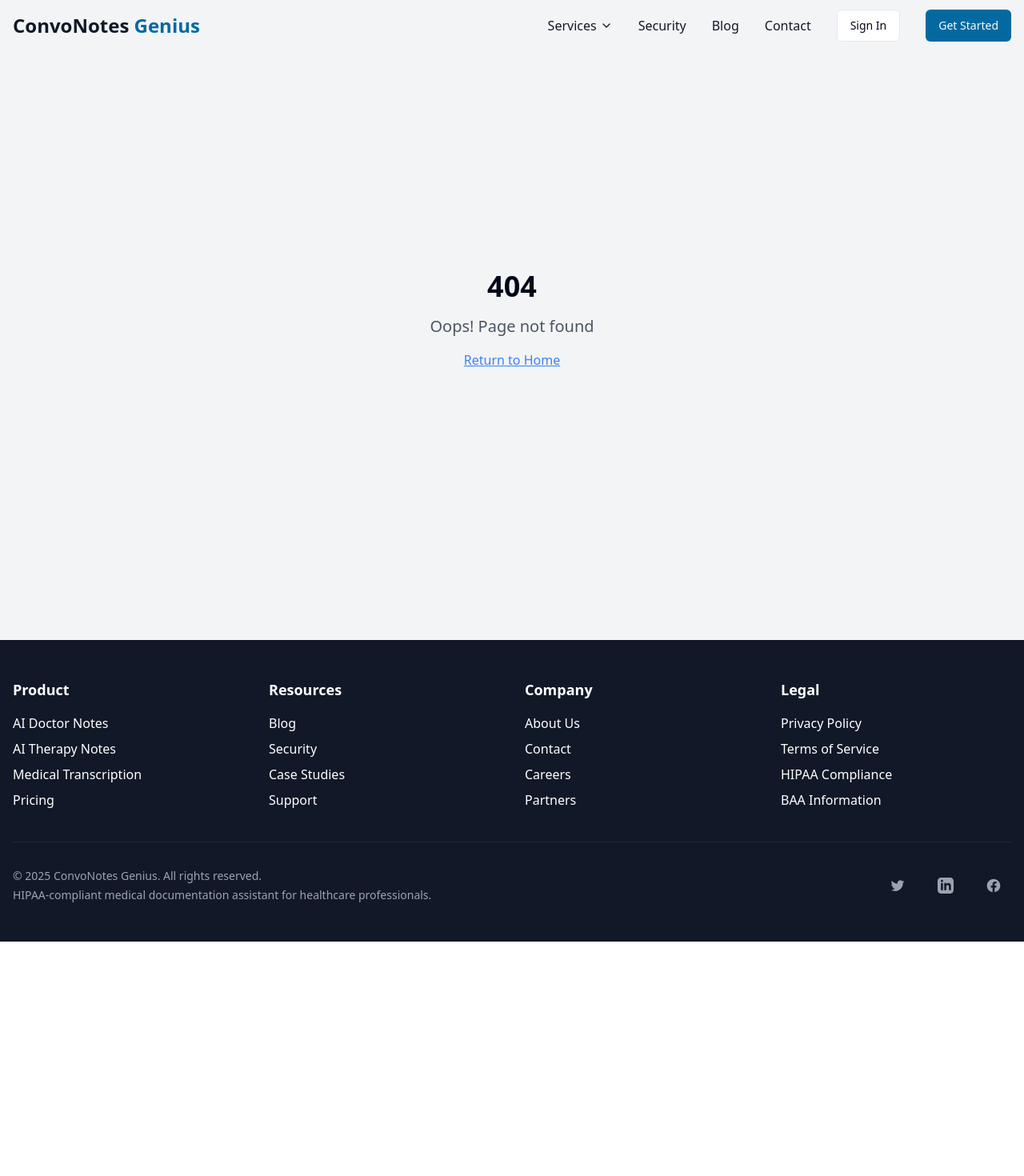
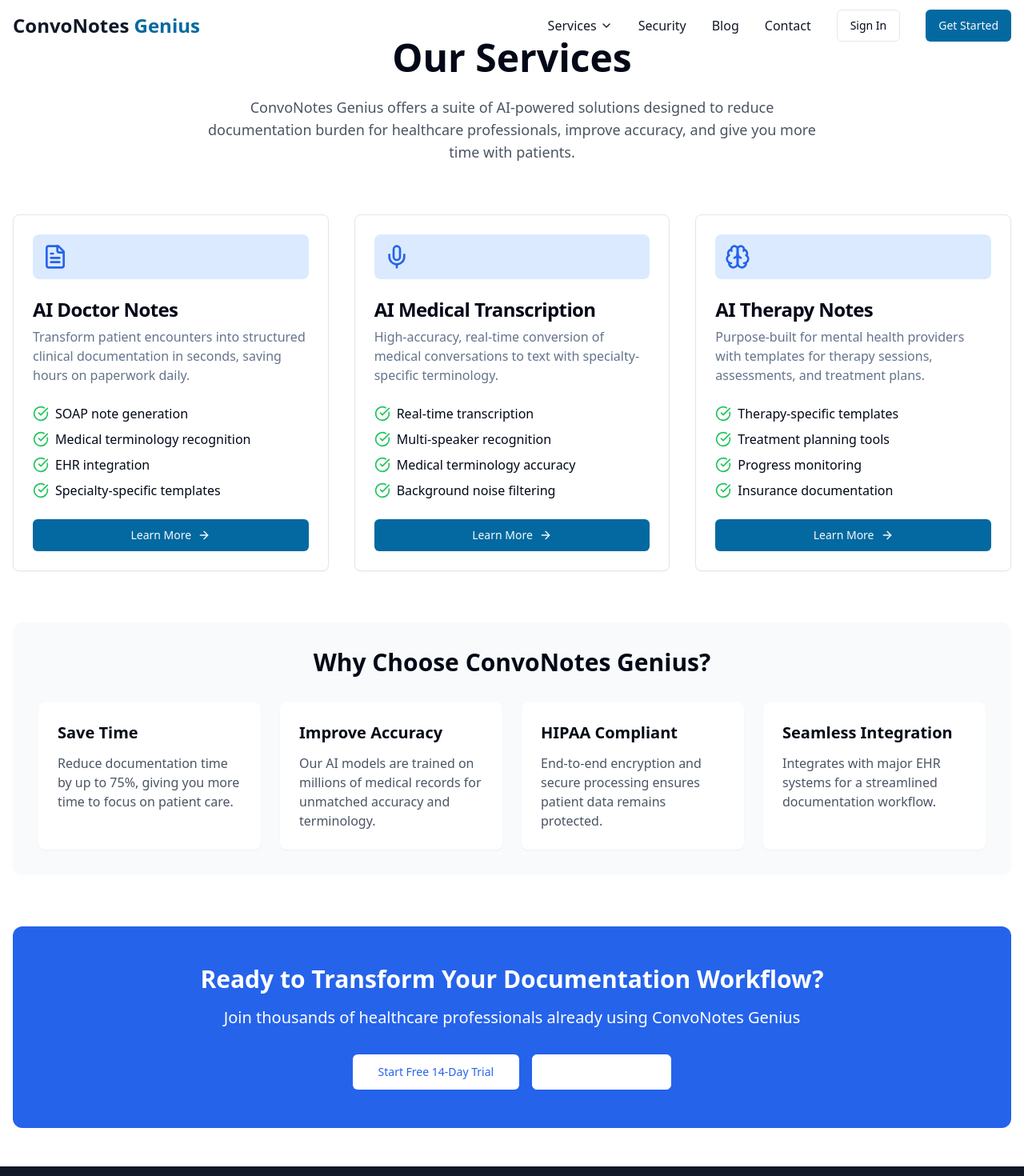
Before and after one commit to sbevans4/aidoctornotes1, a React (Vite) app: page /services in a window 1280 px wide. Shown: the top 1470 px of the page at 80% size. Before the commit the page ends 1177 px from the top, so only its background shows below. Built offline with nearby package versions, Linux system fonts and the light colour scheme; no server answers.

Commit message:
feat: Implement service page
Implement the service page.

```diff
--- a/src/App.tsx
+++ b/src/App.tsx
@@ -1,4 +1,3 @@
-
 import { BrowserRouter as Router, Routes, Route, Navigate } from "react-router-dom";
 import { QueryClient, QueryClientProvider } from "@tanstack/react-query";
 import { useEffect, useState } from "react";
@@ -10,6 +9,7 @@ import NotFound from "./pages/NotFound";
 import SubscriptionPlans from "./pages/SubscriptionPlans";
 import Auth from "./pages/Auth";
 import Enterprise from "./pages/Enterprise";
+import Services from "./pages/Services";
 import AIDoctorNotes from "./pages/Services/AIDoctorNotes";
 import AITherapyNotes from "./pages/Services/AITherapyNotes";
 import AIMedicalTranscription from "./pages/Services/AIMedicalTranscription";
@@ -68,7 +68,15 @@ function App() {
             }
           />
 
-          {/* Service Pages */}
+          {/* Services Pages */}
+          <Route
+            path="/services"
+            element={
+              <Layout>
+                <Services />
+              </Layout>
+            }
+          />
           <Route
             path="/services/ai-doctor-notes"
             element={
--- a/src/components/landing/ServicesSection.tsx
+++ b/src/components/landing/ServicesSection.tsx
@@ -63,11 +63,10 @@ export const ServicesSection = () => {
 
         <div className="text-center mt-12">
           <Button
-            size="lg"
-            onClick={() => navigate("/auth")}
+            onClick={() => navigate("/services")}
             className="bg-blue-600 hover:bg-blue-700"
           >
-            Start Your Free Trial
+            View All Services
           </Button>
         </div>
       </div>
--- /dev/null
+++ b/src/pages/Services.tsx
@@ -0,0 +1,188 @@
+
+import React from "react";
+import { Helmet } from "react-helmet";
+import { Button } from "@/components/ui/button";
+import { Card, CardContent, CardDescription, CardFooter, CardHeader, CardTitle } from "@/components/ui/card";
+import { ArrowRight, FileText, Mic, Brain, CheckCircle } from "lucide-react";
+import { useNavigate } from "react-router-dom";
+import { motion } from "framer-motion";
+
+const Services = () => {
+  const navigate = useNavigate();
+
+  const services = [
+    {
+      title: "AI Doctor Notes",
+      description: "Transform patient encounters into structured clinical documentation in seconds, saving hours on paperwork daily.",
+      icon: FileText,
+      link: "/services/ai-doctor-notes",
+      features: [
+        "SOAP note generation",
+        "Medical terminology recognition",
+        "EHR integration",
+        "Specialty-specific templates"
+      ]
+    },
+    {
+      title: "AI Medical Transcription",
+      description: "High-accuracy, real-time conversion of medical conversations to text with specialty-specific terminology.",
+      icon: Mic,
+      link: "/services/ai-medical-transcription",
+      features: [
+        "Real-time transcription",
+        "Multi-speaker recognition",
+        "Medical terminology accuracy",
+        "Background noise filtering"
+      ]
+    },
+    {
+      title: "AI Therapy Notes",
+      description: "Purpose-built for mental health providers with templates for therapy sessions, assessments, and treatment plans.",
+      icon: Brain,
+      link: "/services/ai-therapy-notes",
+      features: [
+        "Therapy-specific templates",
+        "Treatment planning tools",
+        "Progress monitoring",
+        "Insurance documentation"
+      ]
+    }
+  ];
+
+  const containerVariants = {
+    hidden: { opacity: 0 },
+    visible: {
+      opacity: 1,
+      transition: {
+        staggerChildren: 0.2
+      }
+    }
+  };
+
+  const itemVariants = {
+    hidden: { y: 20, opacity: 0 },
+    visible: {
+      y: 0,
+      opacity: 1,
+      transition: {
+        duration: 0.5
+      }
+    }
+  };
+
+  return (
+    <>
+      <Helmet>
+        <title>Our Services | ConvoNotes Genius</title>
+        <meta
+          name="description"
+          content="Explore our AI-powered medical documentation solutions including doctor notes, medical transcription, and therapy notes."
+        />
+      </Helmet>
+
+      <div className="container mx-auto px-4 py-12">
+        {/* Hero Section */}
+        <div className="text-center mb-16">
+          <h1 className="text-4xl md:text-5xl font-bold mb-6">Our Services</h1>
+          <p className="text-lg text-gray-600 max-w-3xl mx-auto">
+            ConvoNotes Genius offers a suite of AI-powered solutions designed to reduce documentation burden for healthcare professionals, improve accuracy, and give you more time with patients.
+          </p>
+        </div>
+
+        {/* Services Grid */}
+        <motion.div
+          className="grid md:grid-cols-3 gap-8 mb-16"
+          variants={containerVariants}
+          initial="hidden"
+          animate="visible"
+        >
+          {services.map((service, index) => (
+            <motion.div key={index} variants={itemVariants}>
+              <Card className="h-full flex flex-col hover:shadow-lg transition-shadow">
+                <CardHeader>
+                  <div className="mb-4 bg-blue-100 inline-block p-3 rounded-lg">
+                    <service.icon className="h-8 w-8 text-blue-600" />
+                  </div>
+                  <CardTitle className="text-2xl">{service.title}</CardTitle>
+                  <CardDescription className="text-base">{service.description}</CardDescription>
+                </CardHeader>
+                <CardContent className="flex-grow">
+                  <ul className="space-y-2">
+                    {service.features.map((feature, i) => (
+                      <li key={i} className="flex items-center gap-2">
+                        <CheckCircle className="h-5 w-5 text-green-500 shrink-0" />
+                        <span>{feature}</span>
+                      </li>
+                    ))}
+                  </ul>
+                </CardContent>
+                <CardFooter>
+                  <Button
+                    className="w-full"
+                    onClick={() => navigate(service.link)}
+                  >
+                    Learn More <ArrowRight className="ml-2 h-4 w-4" />
+                  </Button>
+                </CardFooter>
+              </Card>
+            </motion.div>
+          ))}
+        </motion.div>
+
+        {/* Why Choose Us */}
+        <div className="bg-gray-50 rounded-xl p-8 mb-16">
+          <h2 className="text-3xl font-bold mb-8 text-center">Why Choose ConvoNotes Genius?</h2>
+
+          <div className="grid md:grid-cols-2 lg:grid-cols-4 gap-6">
+            <div className="bg-white p-6 rounded-lg shadow-sm">
+              <h3 className="text-xl font-bold mb-3">Save Time</h3>
+              <p className="text-gray-600">Reduce documentation time by up to 75%, giving you more time to focus on patient care.</p>
+            </div>
+
+            <div className="bg-white p-6 rounded-lg shadow-sm">
+              <h3 className="text-xl font-bold mb-3">Improve Accuracy</h3>
+              <p className="text-gray-600">Our AI models are trained on millions of medical records for unmatched accuracy and terminology.</p>
+            </div>
+
+            <div className="bg-white p-6 rounded-lg shadow-sm">
+              <h3 className="text-xl font-bold mb-3">HIPAA Compliant</h3>
+              <p className="text-gray-600">End-to-end encryption and secure processing ensures patient data remains protected.</p>
+            </div>
+
+            <div className="bg-white p-6 rounded-lg shadow-sm">
+              <h3 className="text-xl font-bold mb-3">Seamless Integration</h3>
+              <p className="text-gray-600">Integrates with major EHR systems for a streamlined documentation workflow.</p>
+            </div>
+          </div>
+        </div>
+
+        {/* CTA Section */}
+        <div className="text-center bg-blue-600 text-white p-12 rounded-xl">
+          <h2 className="text-3xl font-bold mb-4">Ready to Transform Your Documentation Workflow?</h2>
+          <p className="text-xl mb-8 max-w-3xl mx-auto">
+            Join thousands of healthcare professionals already using ConvoNotes Genius
+          </p>
+          <div className="flex flex-col sm:flex-row justify-center gap-4">
+            <Button
+              size="lg"
+              onClick={() => navigate("/auth")}
+              className="bg-white text-blue-600 hover:bg-gray-100"
+            >
+              Start Free 14-Day Trial
+            </Button>
+            <Button
+              size="lg"
+              variant="outline"
+              onClick={() => navigate("/contact")}
+              className="text-white border-white hover:bg-white/10"
+            >
+              Request a Demo
+            </Button>
+          </div>
+        </div>
+      </div>
+    </>
+  );
+};
+
+export default Services;
```
